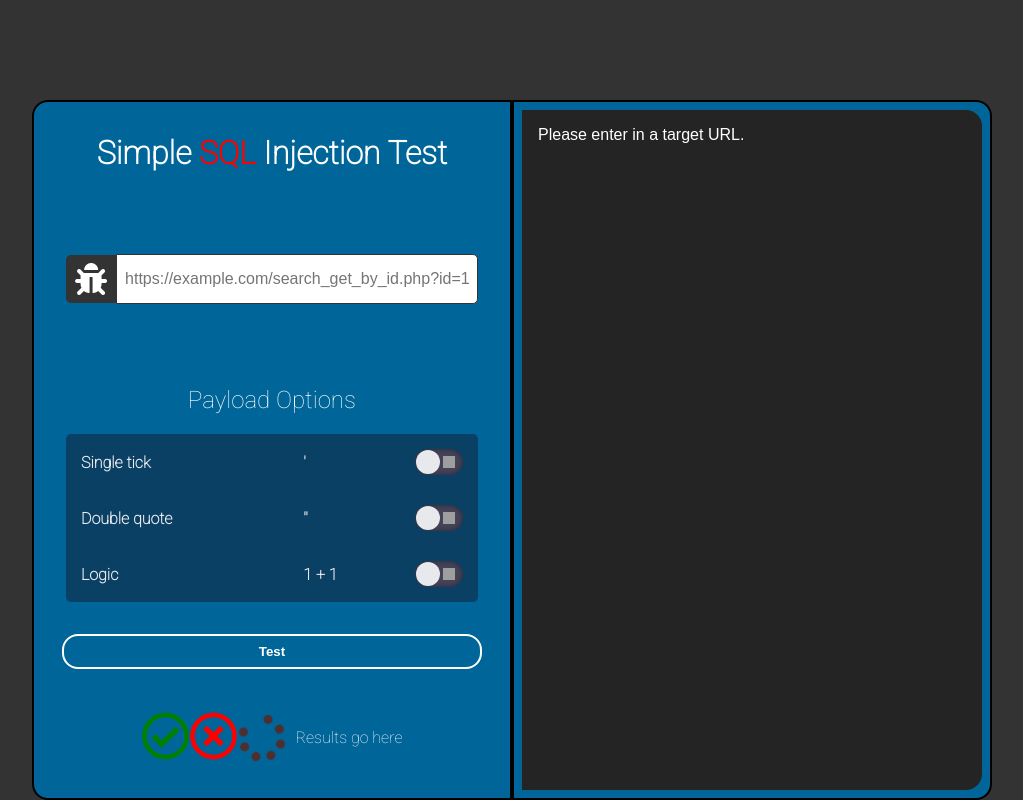
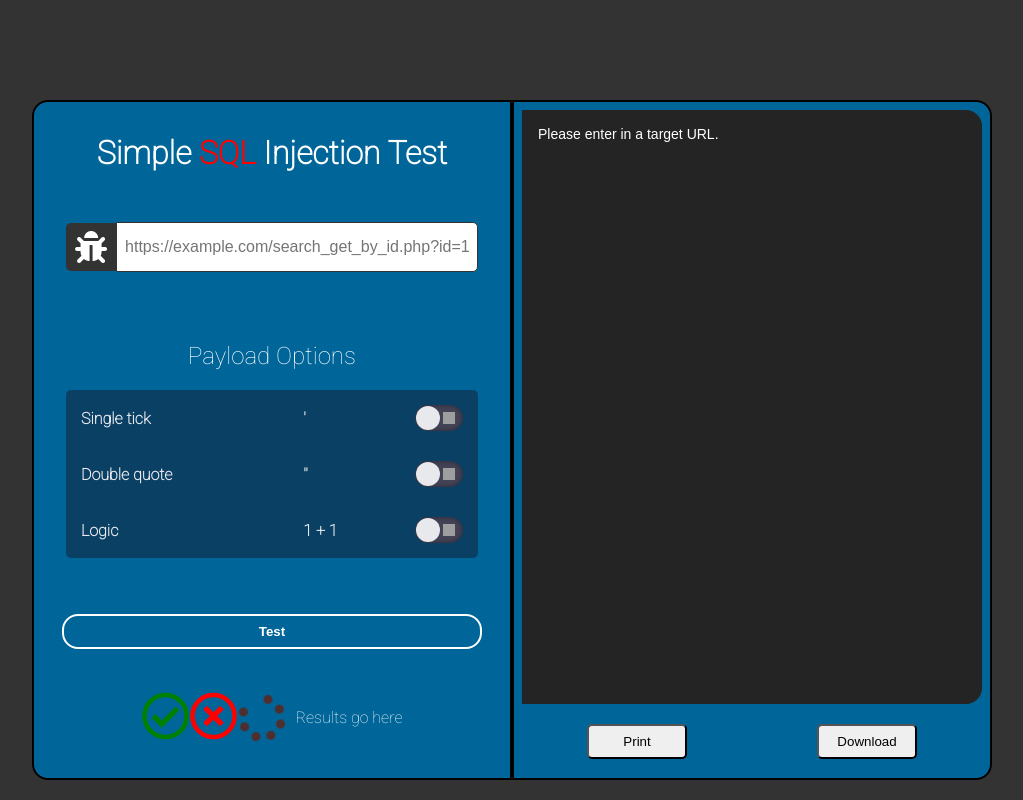
Before and after one commit to drrobotnik/javascript, a plain HTML site: page hacking/sqltester/index.html in a window 1280 px wide. Both pictures are taken after a click on the button "Test". Shown: the whole page, without its empty margins (128-1151 px from the left). Drawn offline with Linux system fonts and the light colour scheme; grey boxes are pictures that could not be loaded.

Commit message:
Add files via upload

```diff
--- a/hacking/sqltester/index.html
+++ b/hacking/sqltester/index.html
@@ -67,7 +67,15 @@
     </div>
     <div class="proof">
       <div id="output" class="output-field">
-        Output...
+        Output:
+      </div>
+      <div class="download-print-container">
+        <div>
+          <button class="proof-btn" id="print-btn">Print</button>
+        </div>
+        <div>
+          <button class="proof-btn" id="download-btn">Download</button>
+        </div>
       </div>
     </div>
   </div>
--- a/hacking/sqltester/script.js
+++ b/hacking/sqltester/script.js
@@ -24,6 +24,13 @@ function inputValidation(input) {
     }
     return validURL.protocol === "http:" || validURL.protocol === "https:";
 }
+
+function getDate() {
+    const date = new Date();
+    date.textContent = date.toDateString() + ' ' + date.toLocaleTimeString('en-US');
+    output.innerHTML = date.textContent;
+}
+
 
 // Get user input url
 function getURL(input) {
@@ -63,10 +70,34 @@ function option3() {
     }
 }
 
+//Print function
+function printReport() {
+
+}
+
+// Download function
+function downloadReport(filename, text) {
+    var element = document.createElement('a');
+    element.setAttribute('href', 'data:text/plain;charset=utf-8,' + encodeURIComponent(text));
+    element.setAttribute('download', filename);
+    element.style.display = 'none';
+    document.body.appendChild(element);
+    element.click();
+    document.body.removeChild(element);
+}
+document.getElementById("download-btn")
+    .addEventListener("click", function () {
+        var text = output;
+        var filename = "SqlTest.txt";
+        downloadReport(filename, text);
+    })
+
+
 // test url
 // http://www.webscantest.com/datastore/search_get_by_id.php?id=1
 
 async function testTarget() {
+    getDate();
     inputValidation();
     output.innerHTML = "Target: " + target + "<br><br>";
     option1();
--- a/hacking/sqltester/styles.css
+++ b/hacking/sqltester/styles.css
@@ -1,6 +1,7 @@
 @import url("https://fonts.googleapis.com/css2?family=Roboto:wght@100&display=swap");
 
 :root {
+  --background: #333;
   --white: #e8e9ed;
   --gray: #434257;
   --blue: #18172c7a;
@@ -47,7 +48,7 @@ body {
   border-radius: 1rem 0rem 0rem 1rem;
   border: 2px solid black;
   width: 480px;
-  height: 700px;
+  height: 680px;
   box-sizing: border-box;
 }
 
@@ -56,9 +57,10 @@ body {
   flex-direction: row;
   justify-content: center;
   align-items: center;
-  height: 100%;
+  height: 150px;
   max-width: 500px;
   width: 100%;
+  margin-bottom: 20px;
 }
 
 .target-icon {
@@ -87,13 +89,12 @@ body {
 
 .payload-options {
   font-size: 1.5rem;
-  margin-bottom: 20px;
 }
 
 .switches {
   max-width: 500px;
   width: 100%;
-  margin: auto;
+  margin: 20px 0 40px 0;
   border-radius: 5px;
   color: var(--white);
   background: var(--blue);
@@ -196,7 +197,7 @@ label {
   font-weight: bold;
   cursor: pointer;
   border-radius: 1rem;
-  margin-top: 2rem;
+  margin-top: 1rem;
   width: 420px;
 }
 
@@ -258,19 +259,41 @@ label {
   border-radius: 0rem 1rem 1rem 0rem;
   border: 2px solid black;
   width: 480px;
-  height: 700px;
+  height: 680px;
 }
 
 .output-field {
   background: var(--charcoal);
   width: 100%;
-  height: 100%;
+  height: 90%;
   border-radius: 0rem 1rem 1rem 0rem;
   padding: 1rem;
+  margin-bottom: 20px;
+  font-size: 14px;
   box-sizing: border-box;
   font-family: sans-serif;
   overflow-wrap: break-word;
   overflow: auto;
+}
+
+.download-print-container {
+  display: flex;
+  flex-direction: row;
+  justify-content: space-around;
+  width: 100%;
+}
+
+.proof-btn {
+  box-sizing: border-box;
+  border-radius: 5px;
+  padding: 0.5rem;
+  width: 100px;
+  cursor: pointer;
+}
+
+.proof-btn:hover {
+  background: var(--background);
+  color: white;
 }
 
 /* Portrait and Landscape */
```
